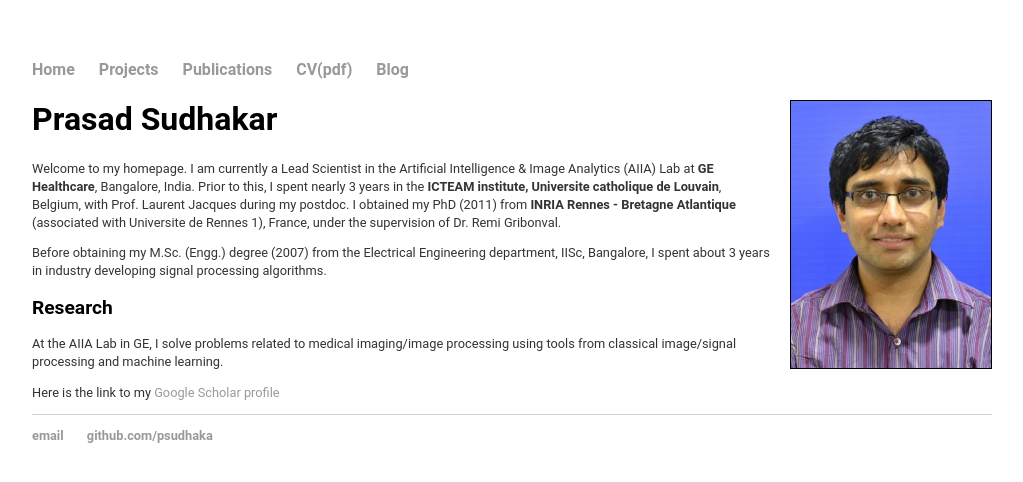
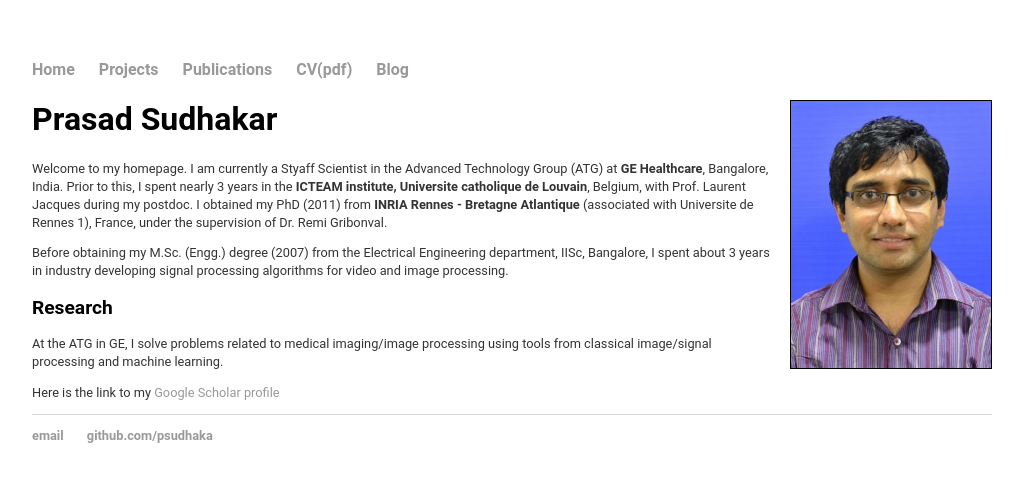
Before and after one commit to psudhaka/psudhaka.github.io, a Jekyll site: the page built from index.html, in a window 1280 px wide. Shown: the top 482 px of the page, without its empty margins (128-1151 px from the left). Built offline with Jekyll 4.4.1, drawn with Linux system fonts in a browser that asks for light colours.

Commit message:
Updated landing page

```diff
--- a/index.html
+++ b/index.html
@@ -21,7 +21,7 @@ img {
 	<h1>Prasad Sudhakar</h1>
 	<p>
 		<!--<img src="PS.jpg" alt="PS" width="300" height="400">-->
-		Welcome to my homepage. I am currently a Lead Scientist in the Artificial Intelligence & Image Analytics (AIIA) Lab at <b>GE Healthcare</b>, Bangalore, India. Prior to this, I spent
+		Welcome to my homepage. I am currently a Styaff Scientist in the Advanced Technology Group (ATG) at <b>GE Healthcare</b>, Bangalore, India. Prior to this, I spent
 	nearly 3 years in the <b>ICTEAM institute, Universite catholique de Louvain</b>, Belgium, with Prof. Laurent Jacques during my postdoc. I obtained my PhD (2011) from
 	<b>INRIA Rennes - Bretagne Atlantique</b> (associated with Universite de Rennes 1), France,
 	under the supervision of Dr. Remi Gribonval. </p>
@@ -29,12 +29,12 @@ img {
 	<!--I obtained M.Sc. (Engg.) degree (2007) from the Electrical Engineering department, IISc, Bangalore. -->
 
 	<p>Before obtaining my M.Sc. (Engg.) degree (2007) from the Electrical Engineering department, IISc, Bangalore, I spent about 3 years in
-	industry developing signal processing algorithms.
+	industry developing signal processing algorithms for video and image processing.
 
 	</p>
 
 	<h2>Research</h2>
-  	<p>At the AIIA Lab in GE, I solve problems related to medical imaging/image processing using tools from classical image/signal processing
+  	<p>At the ATG in GE, I solve problems related to medical imaging/image processing using tools from classical image/signal processing
   	and machine learning. </p>
 
     <p>Here is the link to my <a target="_blank" href="https://scholar.google.co.in/citations?user=HEyAlnwAAAAJ">Google Scholar profile</a></p>
```
